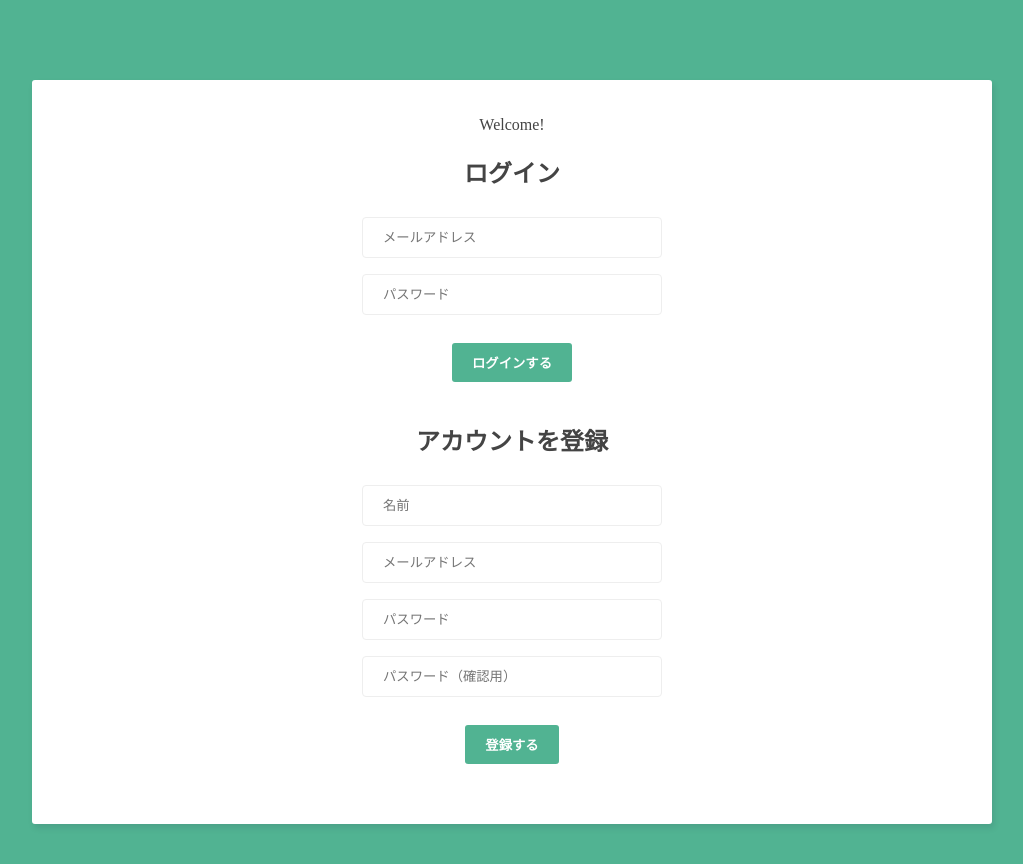
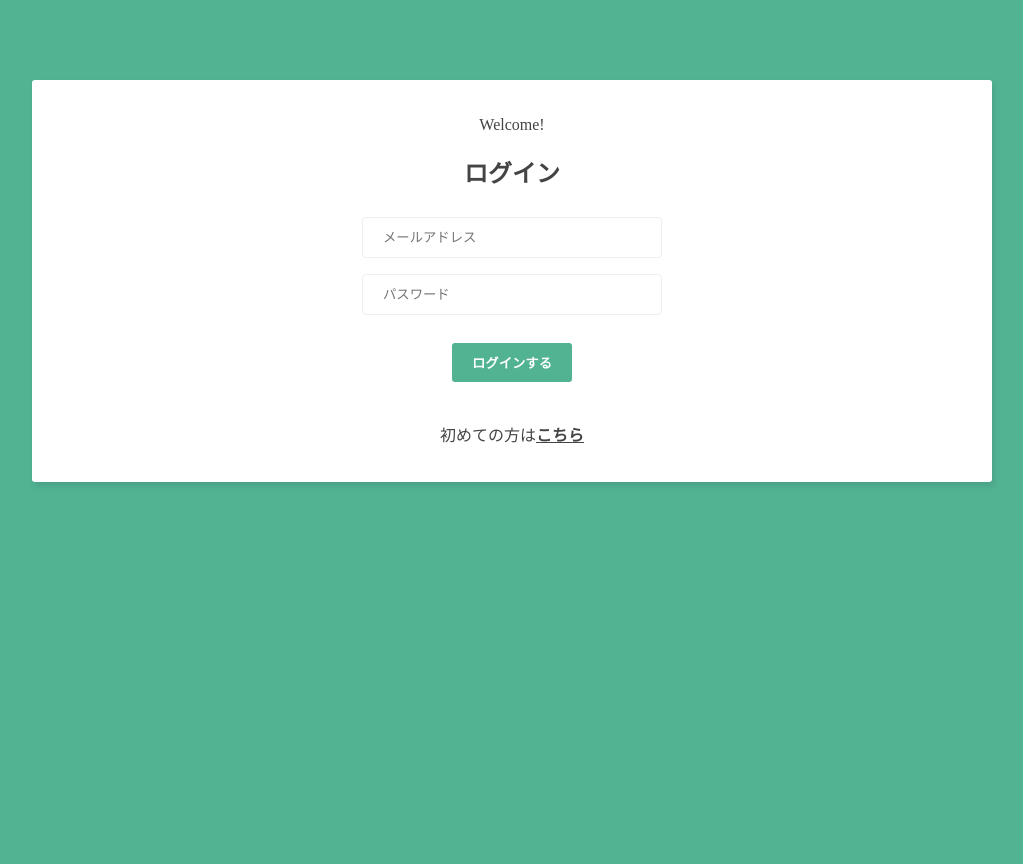
Before and after one commit to PoC-ymmtd0x0b/live-chat-vuejs, a Vue app: page / in a window 1280 px wide. Shown: the top 864 px of the page, without its empty margins (128-1151 px from the left). After the commit the page ends 800 px from the top, so only its background shows below. Built offline with nearby package versions, Linux system fonts and the light colour scheme.

Commit message:
ログイン画面とサインアップ画面の切り替え機能を作成

```diff
--- a/src/views/WelcomePage.vue
+++ b/src/views/WelcomePage.vue
@@ -1,8 +1,20 @@
 <template>
   <div class="container welcome">
     <p>Welcome!</p>
-    <LoginForm />
-    <SignupForm />
+    <div v-if="shouldShowLoginForm">
+      <LoginForm />
+      <p class="change-form">
+        初めての方は<span @click="shouldShowLoginForm = false">こちら</span>
+      </p>
+    </div>
+    <div v-if="!shouldShowLoginForm">
+      <SignupForm />
+      <p class="change-form">
+        アカウントをお持ちの方は<span @click="shouldShowLoginForm = true"
+          >こちら</span
+        >
+      </p>
+    </div>
   </div>
 </template>
 
@@ -11,6 +23,11 @@ import LoginForm from '@/components/LoginForm.vue'
 import SignupForm from '@/components/SignupForm.vue'
 export default {
   components: { LoginForm, SignupForm },
+  data() {
+    return {
+      shouldShowLoginForm: true,
+    }
+  },
 }
 </script>
 
```
